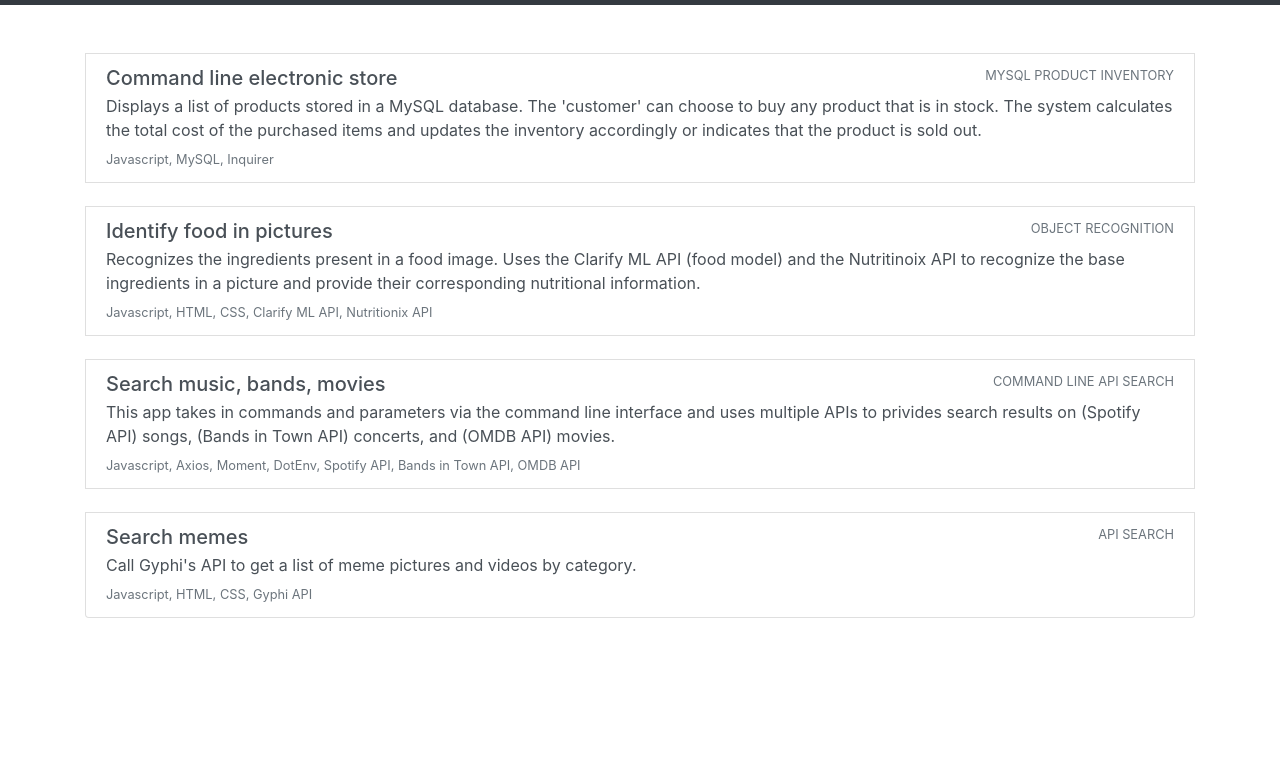
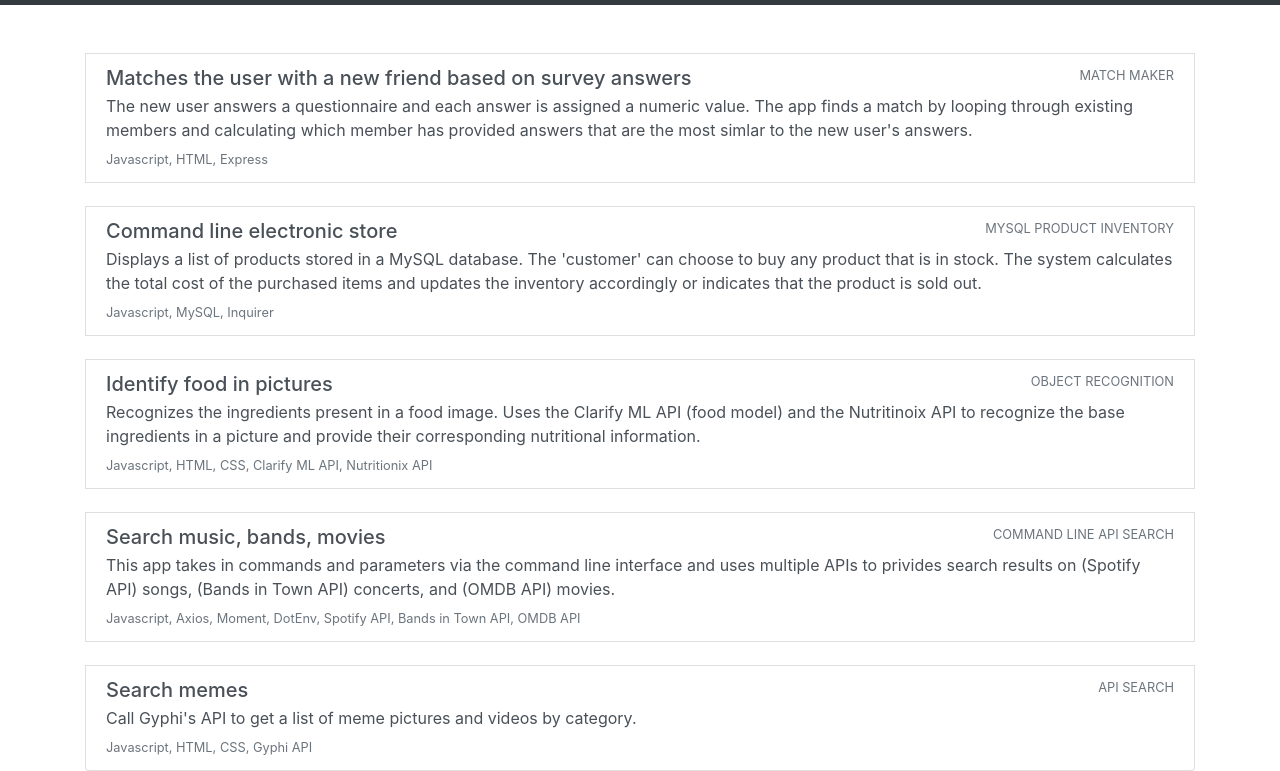
Before and after one commit to fedevillalp/homepage, a website: page code.html in a window 1280 px wide. Shown: the part 51-822 px from the top of the page. Before the commit the page ends 800 px from the top, so only its background shows below. Drawn offline with Linux system fonts and the light colour scheme.

Commit message:
add survey

```diff
--- a/code.html
+++ b/code.html
@@ -60,7 +60,17 @@
         </div>
       </div>
 
-          <a href="https://github.com/fedevillalp/bamazon" class="list-group-item list-group-item-action">
+        <a href="https://github.com/fedevillalp/FriendFinder" class="list-group-item list-group-item-action">
+            <div class="d-flex w-100 justify-content-between">
+            <h5 class="mb-1">Matches the user with a new friend based on survey answers</h5>
+            <small class="text-muted">MATCH MAKER</small>
+            </div>
+            <p class="mb-1">The new user answers a questionnaire and each answer is assigned a numeric value. The app finds a match by looping through existing members and calculating which member has provided answers that are the most simlar to the new user's answers.</p>
+            <small class="text-muted">Javascript, HTML, Express</small>
+        </a>
+
+        <br>
+        <a href="https://github.com/fedevillalp/bamazon" class="list-group-item list-group-item-action">
             <div class="d-flex w-100 justify-content-between">
             <h5 class="mb-1">Command line electronic store</h5>
             <small class="text-muted">MYSQL PRODUCT INVENTORY</small>
```
